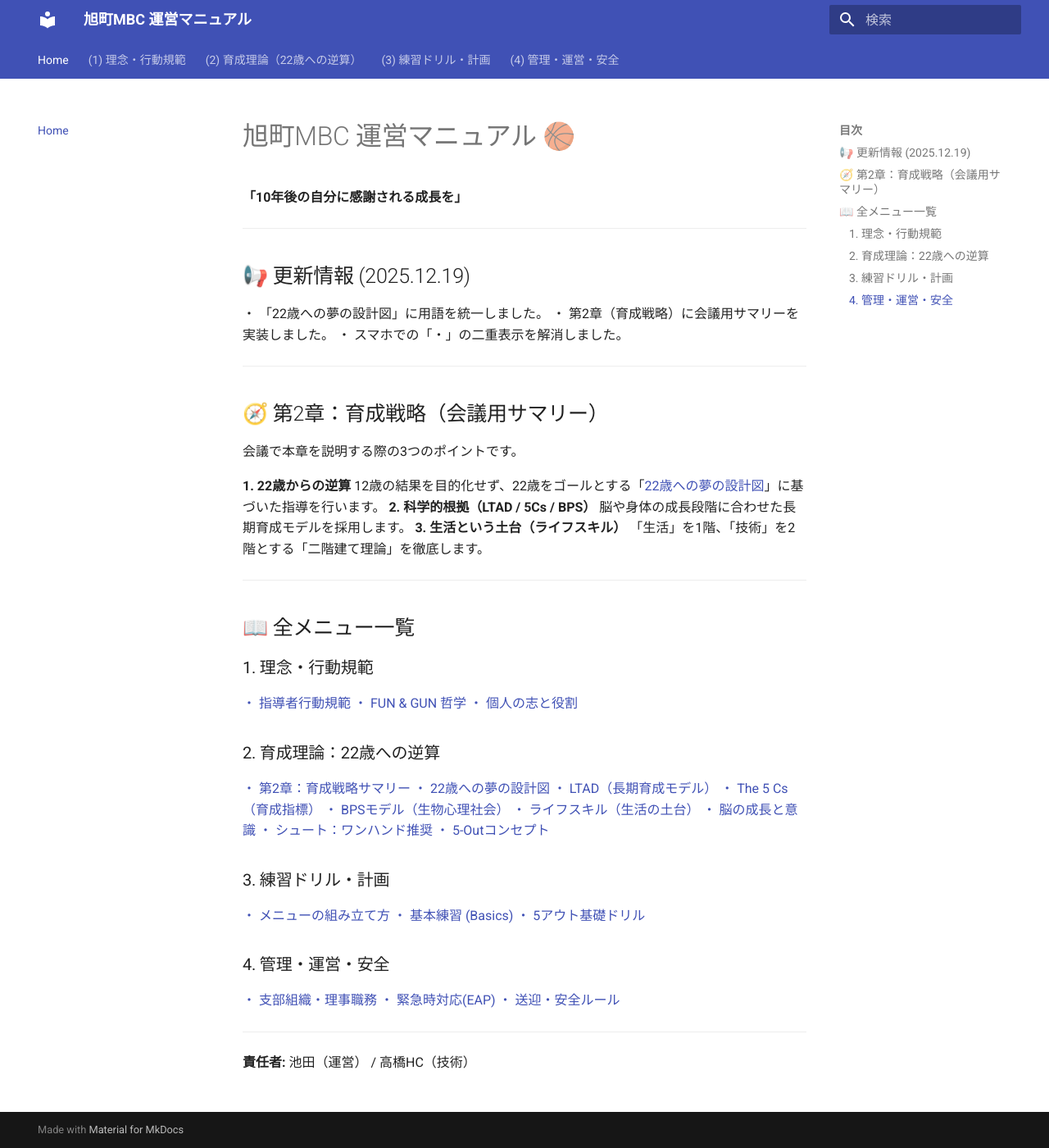
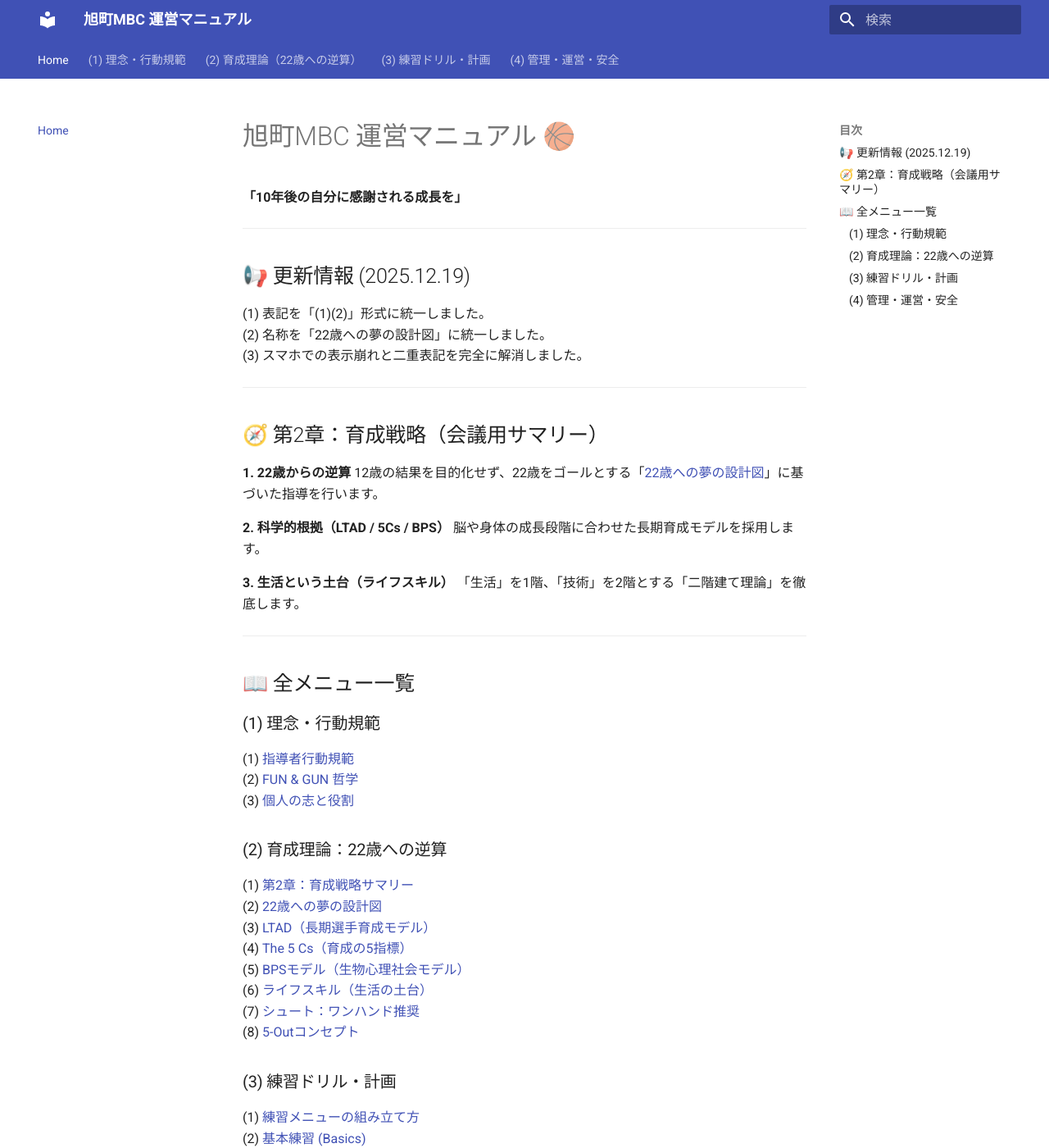
Before and after one commit to kawaiikumichan/asahicho-minibus-ops, an MkDocs documentation site: the page built from docs/index.md, in a window 1280 px wide and 1400 px high. Shown: the whole window at 82% size. Built offline with MkDocs 1.6.1 and Material for MkDocs 9.7.7, drawn with Linux system fonts in a browser that asks for light colours; some of the changed text lies outside the part shown.

Commit message:
Update index.md

```diff
--- a/docs/index.md
+++ b/docs/index.md
@@ -5,51 +5,48 @@
 ---
 
 ## 📢 更新情報 (2025.12.19)
-・ 「22歳への夢の設計図」に用語を統一しました。
-・ 第2章（育成戦略）に会議用サマリーを実装しました。
-・ スマホでの「・」の二重表示を解消しました。
+(1) 表記を「(1)(2)」形式に統一しました。
+(2) 名称を「22歳への夢の設計図」に統一しました。
+(3) スマホでの表示崩れと二重表記を完全に解消しました。
 
 ---
 
 ## 🧭 第2章：育成戦略（会議用サマリー）
-会議で本章を説明する際の3つのポイントです。
 
-**1. 22歳からの逆算**
-12歳の結果を目的化せず、22歳をゴールとする「[22歳への夢の設計図](01_Coaching_Logics/dream_blueprint.md)」に基づいた指導を行います。
-**2. 科学的根拠（LTAD / 5Cs / BPS）**
-脳や身体の成長段階に合わせた長期育成モデルを採用します。
-**3. 生活という土台（ライフスキル）**
-「生活」を1階、「技術」を2階とする「二階建て理論」を徹底します。
+**1. 22歳からの逆算** 12歳の結果を目的化せず、22歳をゴールとする「[22歳への夢の設計図](01_Coaching_Logics/dream_blueprint.md)」に基づいた指導を行います。
+
+**2. 科学的根拠（LTAD / 5Cs / BPS）** 脳や身体の成長段階に合わせた長期育成モデルを採用します。
+
+**3. 生活という土台（ライフスキル）** 「生活」を1階、「技術」を2階とする「二階建て理論」を徹底します。
 
 ---
 
 ## 📖 全メニュー一覧
 
-### 1. 理念・行動規範
-[・ 指導者行動規範](00_Philosophy/coaching_code.md)
-[・ FUN & GUN 哲学](00_Philosophy/fun_and_gun.md)
-[・ 個人の志と役割](01_Coaching_Logics/individual_goals.md)
+### (1) 理念・行動規範
+(1) [指導者行動規範](00_Philosophy/coaching_code.md)
+(2) [FUN & GUN 哲学](00_Philosophy/fun_and_gun.md)
+(3) [個人の志と役割](01_Coaching_Logics/individual_goals.md)
 
-### 2. 育成理論：22歳への逆算
-[・ 第2章：育成戦略サマリー](01_Coaching_Logics/index.md)
-[・ 22歳への夢の設計図](01_Coaching_Logics/dream_blueprint.md)
-[・ LTAD（長期育成モデル）](01_Coaching_Logics/ltad.md)
-[・ The 5 Cs（育成指標）](01_Coaching_Logics/5cs.md)
-[・ BPSモデル（生物心理社会）](01_Coaching_Logics/bps_model.md)
-[・ ライフスキル（生活の土台）](01_Coaching_Logics/life_skills.md)
-[・ 脳の成長と意識](01_Coaching_Logics/growth_mindset.md)
-[・ シュート：ワンハンド推奨](01_Coaching_Logics/shooting_standard.md)
-[・ 5-Outコンセプト](01_Coaching_Logics/5out.md)
+### (2) 育成理論：22歳への逆算
+(1) [第2章：育成戦略サマリー](01_Coaching_Logics/index.md)
+(2) [22歳への夢の設計図](01_Coaching_Logics/dream_blueprint.md)
+(3) [LTAD（長期選手育成モデル）](01_Coaching_Logics/ltad.md)
+(4) [The 5 Cs（育成の5指標）](01_Coaching_Logics/5cs.md)
+(5) [BPSモデル（生物心理社会モデル）](01_Coaching_Logics/bps_model.md)
+(6) [ライフスキル（生活の土台）](01_Coaching_Logics/life_skills.md)
+(7) [シュート：ワンハンド推奨](01_Coaching_Logics/shooting_standard.md)
+(8) [5-Outコンセプト](01_Coaching_Logics/5out.md)
 
-### 3. 練習ドリル・計画
-[・ メニューの組み立て方](02_Training_Drills/practice_planning.md)
-[・ 基本練習 (Basics)](02_Training_Drills/basics.md)
-[・ 5アウト基礎ドリル](02_Training_Drills/5out_basics.md)
+### (3) 練習ドリル・計画
+(1) [練習メニューの組み立て方](02_Training_Drills/practice_planning.md)
+(2) [基本練習 (Basics)](02_Training_Drills/basics.md)
+(3) [5アウト基礎ドリル](02_Training_Drills/5out_basics.md)
 
-### 4. 管理・運営・安全
-[・ 支部組織・理事職務](03_Operations/organization.md)
-[・ 緊急時対応(EAP)](03_Operations/eap.md)
-[・ 送迎・安全ルール](03_Operations/transport_safety.md)
+### (4) 管理・運営・安全
+(1) [支部組織・理事職務](03_Operations/organization.md)
+(2) [緊急時対応(EAP)](03_Operations/eap.md)
+(3) [送迎・安全ルール](03_Operations/transport_safety.md)
 
 ---
-**責任者:** 池田（運営） / 高橋HC（技術）
+**管理:** 池田 / **技術:** 高橋HC
```
